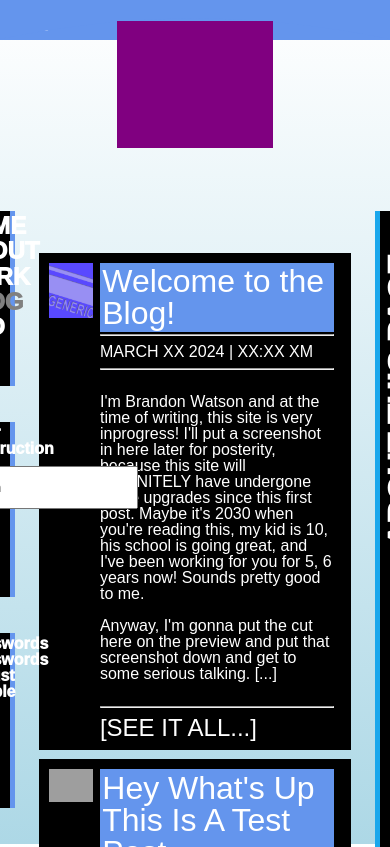
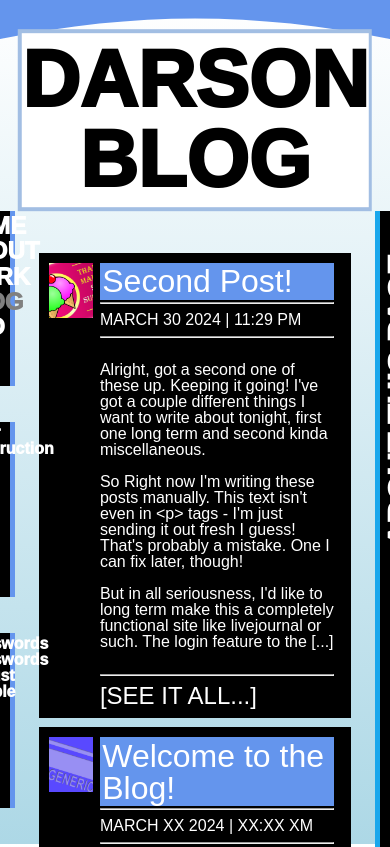
Before and after one commit to bdarson/blog, a plain HTML site: page index.html in a window 390 px wide. Shown: the top 847 px of the page. Drawn offline with Linux system fonts and the light colour scheme; grey boxes are pictures that could not be loaded.

Commit message:
New Post
-added a new post
-fixed several responsive elements to scale properly at strange, inhuman dimensions

```diff
--- a/index.html
+++ b/index.html
@@ -6,10 +6,14 @@
         <link rel="stylesheet" href="https://cdnjs.cloudflare.com/ajax/libs/font-awesome/4.7.0/css/font-awesome.min.css">
     </head>
     <body>
-        <div class="head-banner"></div>
         <svg class="head-deco" xmlns="http://www.w3.org/2000/svg" viewBox="0 0 100 20">
             <path d="M 100 0 L 0 0 L 0 10 C 35 3 65 3 100 10 L 100 0" fill="cornflowerblue"/>
         </svg>
+        <div class="head-banner">
+            <div class="inner-banner">
+                <h1 class="headtitle">DARSON BLOG</h1>
+            </div>
+        </div>
         <div class="wardrobe">
             <div class="drawer" id="first">
                 <ul class="menu">
@@ -56,8 +60,31 @@
             If I keep this style for pages for individual posts, maybe the about board can also be for extra information about the post, unnecessary or supplemental information. something to play with.
         </div>
 
-    <div class="dummy">
-        <div class="ppr-head">test</div>
+        <div class="dummy"></div>
+
+    <div class="post-preview">
+        <div class="l-img"><img src="./images/post_thumbs/thank_thumb.png"></div>
+        <div class="post-text">
+            <div class="ppr-head">Second Post!</div>
+            <hr>
+                <div class="date-time">
+                    <p>MARCH 30 2024 | 11:29 PM</p>
+                </div>
+            <hr>
+            <br>
+            <div class="ppr-body">
+                Alright, got a second one of these up. Keeping it going! I've got a couple different things I want to write about tonight, first one long term and second kinda miscellaneous.
+                <br><br>
+                So Right now I'm writing these posts manually. This text isn't even in &lt;p&gt; tags - I'm just sending it out fresh I guess! That's probably a mistake. One I can fix later, though!
+                <br><br>
+                But in all seriousness, I'd like to long term make this a completely functional site like livejournal or such. The login feature to the [...]
+                <br><br>
+                <hr>
+                <div class="full-post-button">
+                    <a href="./posts/3302024.html">[SEE IT ALL...]</a>
+                </div>
+            </div>
+        </div>
     </div>
 
     <div class="post-preview">
--- a/styles.css
+++ b/styles.css
@@ -15,13 +15,28 @@ body {
 
 .head-banner {
     position:fixed;
-    background-color:purple;
+    top:7.5em;
+    left:50%;
+    transform: translate(-50%, -50%);
+    background-color:#a2bee3;
     z-index:3;
-    width:40%;
-    height:15%;
-    top: 2.5%;
-    left:30%;
+    width:fit-content;
+    padding:1%;
     margin: 0 auto;
+}
+.inner-banner {
+    position:relative;
+    background-color:white;
+    margin:0 auto;
+    padding:2% 0 2% 0;
+    width:100%;
+    text-align:center;
+}
+
+.headtitle {
+    font-size:5em;
+    font-family:sans-serif;
+    font-weight:1000;
 }
 
 /* BODY ELEMENTS */
@@ -223,6 +238,7 @@ li a {
     margin: 10% 0 0 5%;
     padding: 0 0 0 5%;
     height:100%;
+    width:50%;
     float:left;
 }
 
@@ -249,8 +265,17 @@ li a {
 /* POST ELEMENTS */
 .in-post-img {
     position:relative;
-    float:left;
     clear:both;
-    margin:2%;
+    margin:2% auto;
+    width:100%;
+    display:block;
+}
+
+.shrink {
+    width:50%;
+    transition: width .5s;
+}
+
+.shrink:hover {
     width:100%;
 }
```
Also changed, not shown: posts/3302024.html (added, +104 -0 lines), images/post_content/3302024/thank_you.png (added), images/post_thumbs/thank_thumb.png (added), 3 other files.
